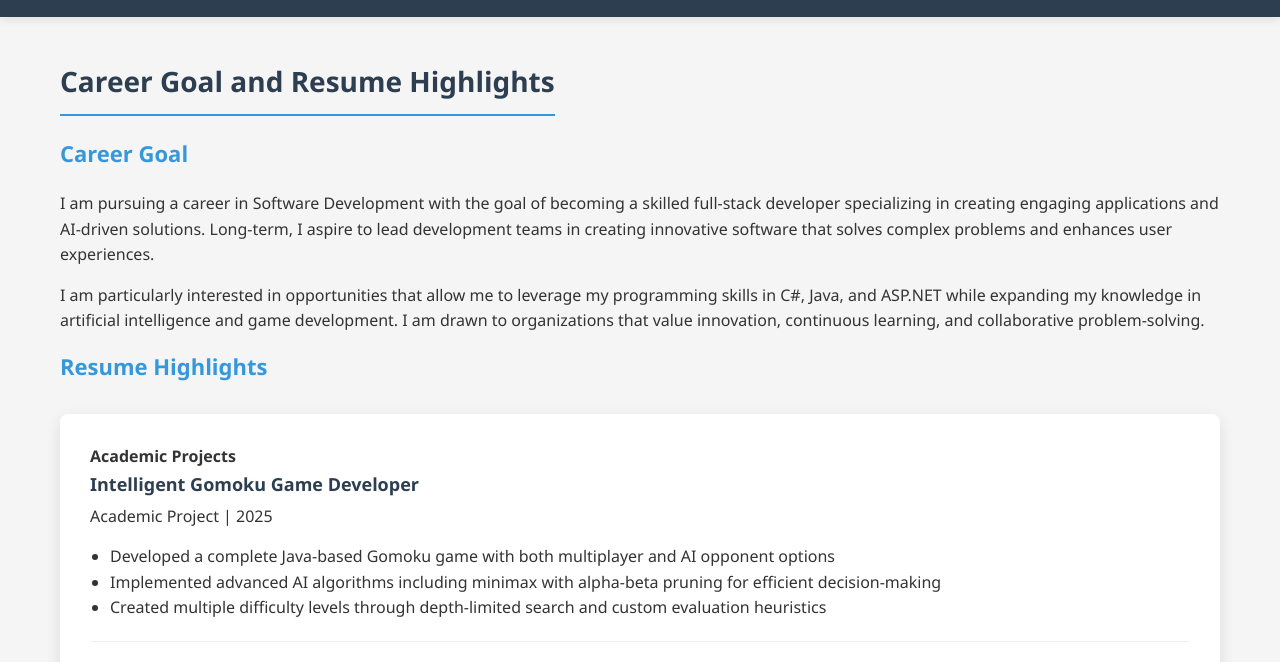
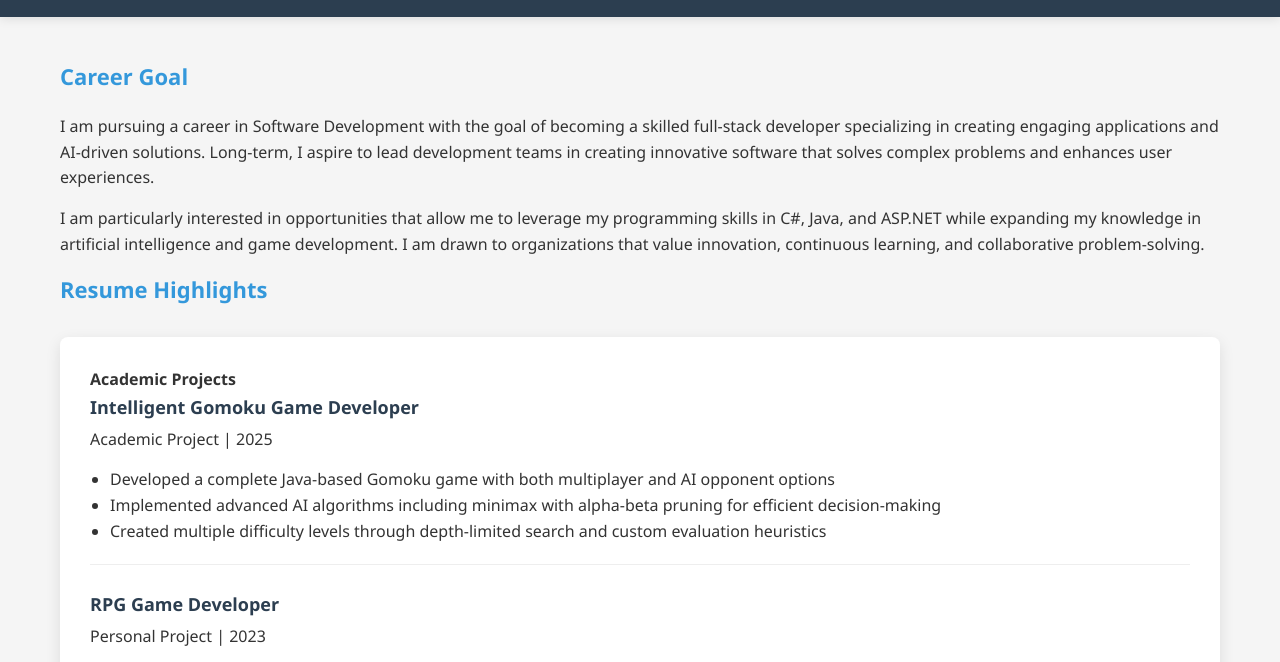
Before and after one commit to Nash664/Portfolio, a plain HTML site: page career.html in a window 1280 px wide. Shown: the part 61-723 px from the top of the page. Drawn offline with Linux system fonts and the light colour scheme.

Commit message:
Update career.html

```diff
--- a/career.html
+++ b/career.html
@@ -25,7 +25,6 @@
 
     <section id="career">
         <div class="container">
-            <h2>Career Goal and Resume Highlights</h2>
 
             <h3>Career Goal</h3>
             <p>I am pursuing a career in Software Development with the goal of becoming a skilled full-stack developer specializing in creating engaging applications and AI-driven solutions. Long-term, I aspire to lead development teams in creating innovative software that solves complex problems and enhances user experiences.</p>
```
